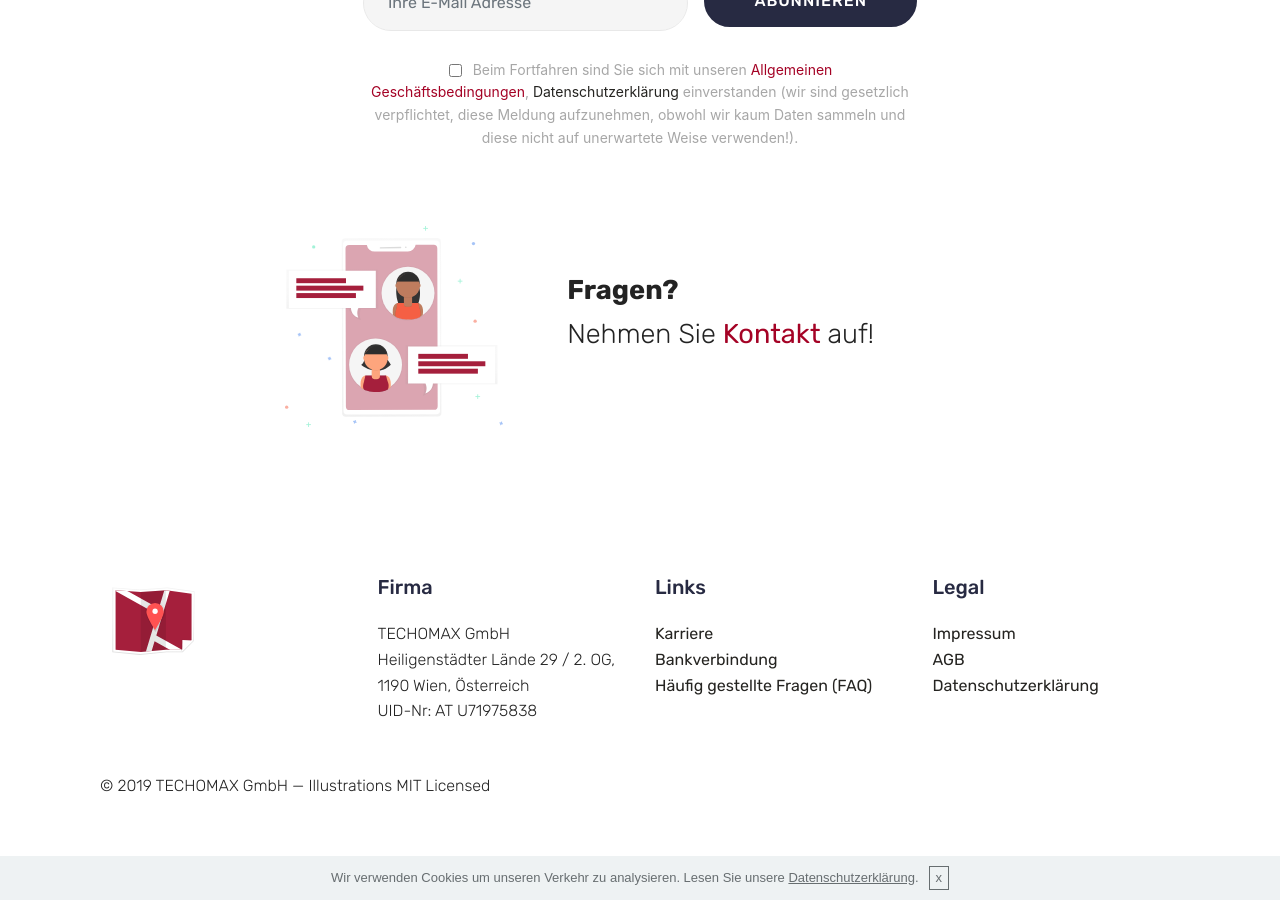
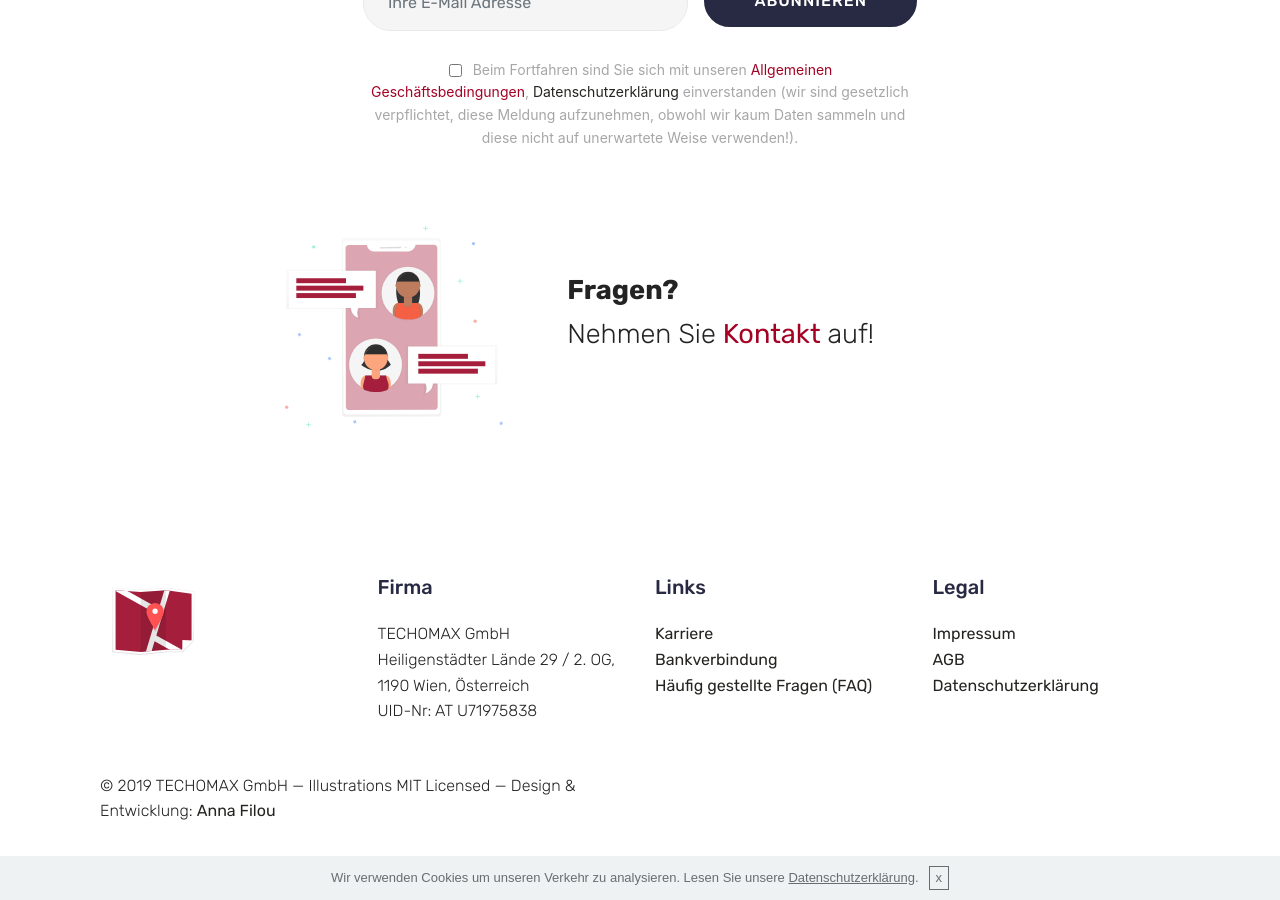
Before and after one commit to techomax/techomax.github.io, a Jekyll site: the page built from index.html, in a window 1280 px wide and 900 px high, scrolled down 3179 px. Built offline with Jekyll 4.4.1, drawn with Linux system fonts in a browser that asks for light colours; some web fonts are replaced.

Commit message:
Update footer.html

```diff
--- a/_includes/footer.html
+++ b/_includes/footer.html
@@ -18,7 +18,7 @@
             <div class="col-12 col-md-3 mbr-fonts-style display-4">
                 <h5 class="pb-3">
                     Links</h5>
-                <p class="mbr-text"><a href="/{{ page.lang }}/jobs" class="text-success">Karriere</a><br><a href="/{{ page.lang }}/contact/#content9-5j" class="text-success">Bankverbindung</a><br><a href="#accordion1-5q" class="text-success">Häufig gestellte Fragen (FAQ)</a></p>
+                <p class="mbr-text"><a href="/{{ page.lang }}/jobs" class="text-success">Karriere</a><br><a href="/{{ page.lang }}/contact/#content9-5j" class="text-success">Bankverbindung</a><br><a href="/{{ page.lang }}/contact/#accordion1-5q" class="text-success">Häufig gestellte Fragen (FAQ)</a></p>
             </div>
             <div class="col-12 col-md-3 mbr-fonts-style display-4">
                 <h5 class="pb-3">
@@ -35,7 +35,7 @@
             <div class="media-container-row mbr-white">
                 <div class="col-sm-6 copyright">
                     <p class="mbr-text mbr-fonts-style display-4">
-                        © {{ site.time | date: '%Y' }} TECHOMAX GmbH — Illustrations MIT Licensed<strong><u><br></u></strong></p>
+                        © {{ site.time | date: '%Y' }} TECHOMAX GmbH — Illustrations MIT Licensed — Design & Entwicklung: <a href="https://annafilou.com" class="text-success">Anna Filou</a></p>
                 </div>
                 <div class="col-md-6">
                     <div class="social-list align-right">
```
